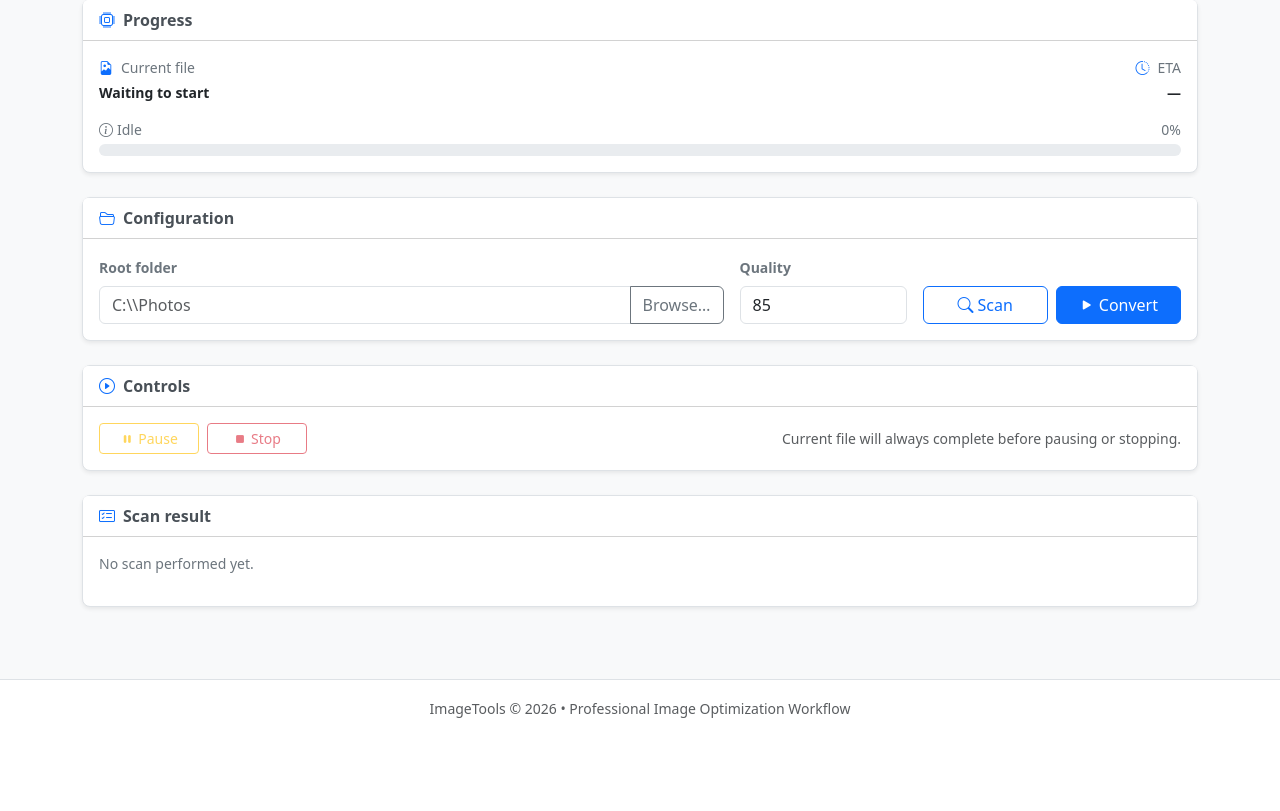
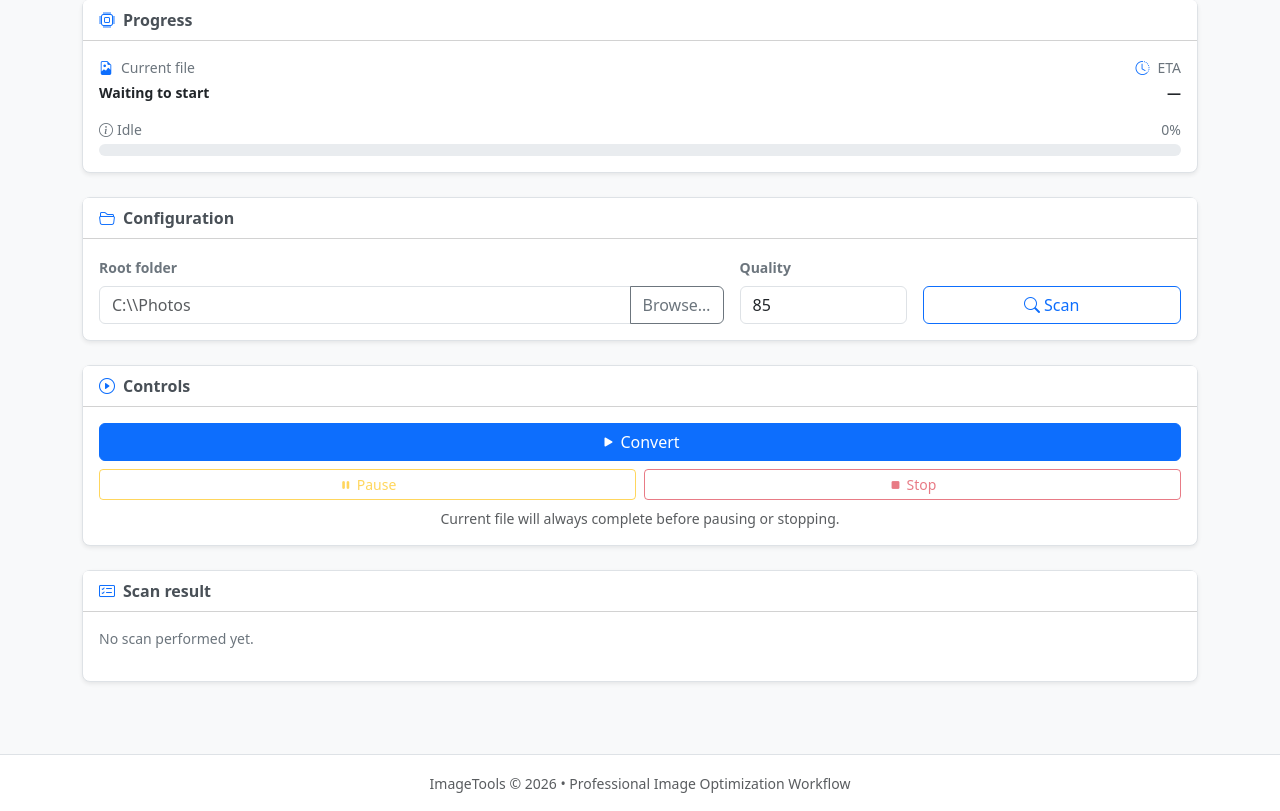
Before and after one commit to scott-dowell/ImageTools, a Flask app: page / in a window 1280 px wide. Shown: the part 227-1038 px from the top of the page. Before the commit the page ends 945 px from the top, so only its background shows below. Run offline with Flask 3, Linux system fonts and the light colour scheme.

Commit message:
Relocate convert button to the controls card as the primary action. Closes #28

```diff
--- a/templates/index.html
+++ b/templates/index.html
@@ -149,9 +149,6 @@
             <button id="scanBtn" class="btn btn-outline-primary w-100">
               <i class="bi bi-search me-1"></i>Scan
             </button>
-            <button id="convertBtn" class="btn btn-primary w-100">
-              <i class="bi bi-play-fill me-1"></i>Convert
-            </button>
           </div>
         </div>
       </div>
@@ -162,18 +159,25 @@
         <i class="bi bi-play-circle me-2 text-primary"></i>Controls
       </div>
       <div class="card-body">
-        <div class="row g-3 align-items-center">
-          <div class="col-auto d-flex gap-2">
-            <button id="pauseBtn" class="btn btn-outline-warning btn-sm" style="width: 100px;" disabled>
-              <i class="bi bi-pause-fill me-1"></i>Pause
-            </button>
-            <button id="stopBtn" class="btn btn-outline-danger btn-sm" style="width: 100px;" disabled>
-              <i class="bi bi-stop-fill me-1"></i>Stop
-            </button>
+        <div class="d-grid gap-2">
+          <button id="convertBtn" class="btn btn-primary w-100">
+            <i class="bi bi-play-fill me-1"></i>Convert
+          </button>
+          <div class="row g-2">
+            <div class="col-6">
+              <button id="pauseBtn" class="btn btn-outline-warning w-100 btn-sm" disabled>
+                <i class="bi bi-pause-fill me-1"></i>Pause
+              </button>
+            </div>
+            <div class="col-6">
+              <button id="stopBtn" class="btn btn-outline-danger w-100 btn-sm" disabled>
+                <i class="bi bi-stop-fill me-1"></i>Stop
+              </button>
+            </div>
           </div>
-          <div class="col text-end text-muted small">
-            Current file will always complete before pausing or stopping.
-          </div>
+        </div>
+        <div class="text-center text-muted small mt-2">
+          Current file will always complete before pausing or stopping.
         </div>
       </div>
     </div>
```
Also changed, not shown: CHANGELOG.md.
